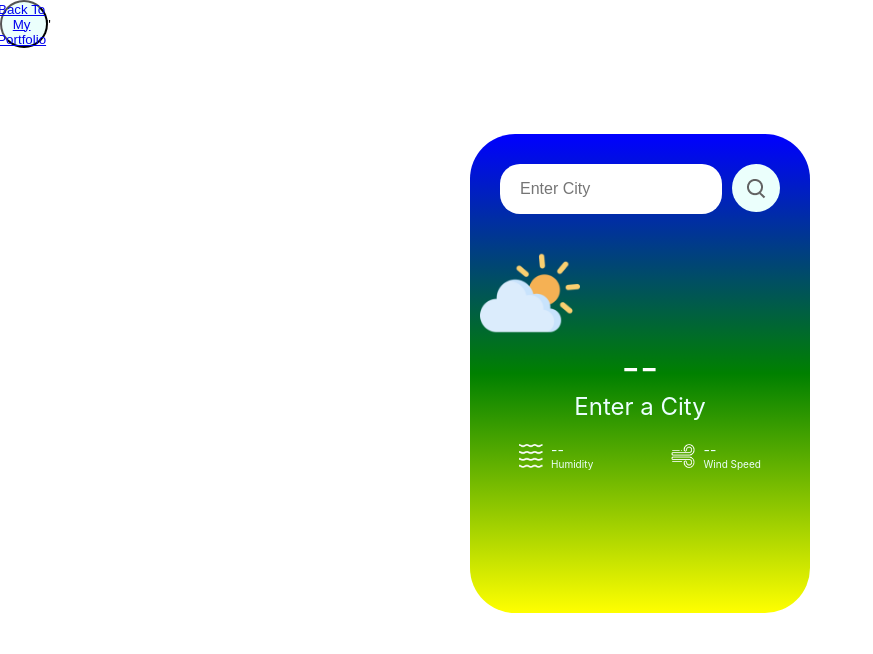
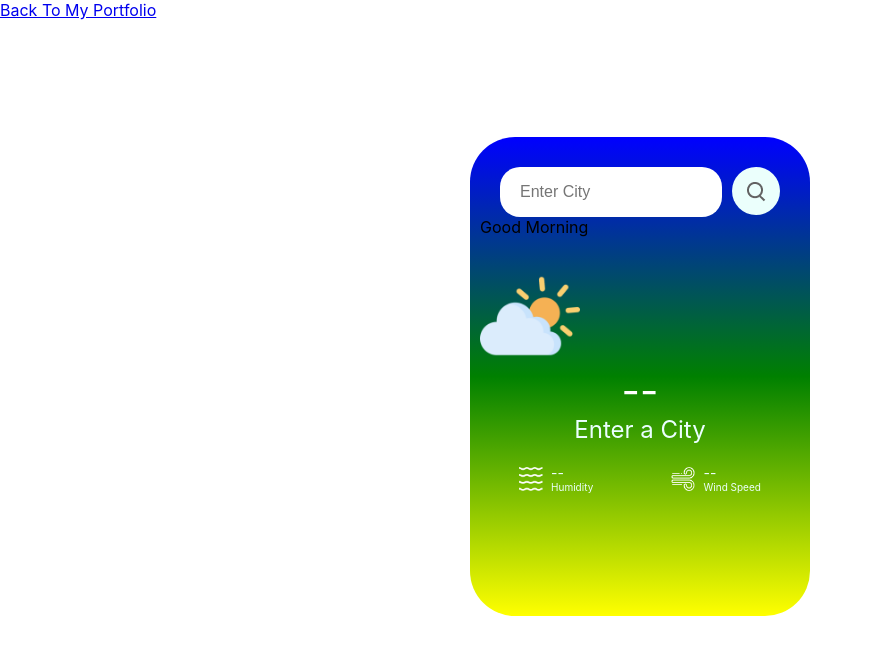
Before and after one commit to chandrasekar-canvas/weatherapps, a React (Create React App) app: page / in a window 1280 px wide. Shown: the top 654 px of the page, without its empty margins (0-873 px from the left). Built offline with nearby package versions, Linux system fonts and the light colour scheme.

Commit message:
Update WetherApp.jsx

```diff
--- a/src/components/WetherApp/WetherApp.jsx
+++ b/src/components/WetherApp/WetherApp.jsx
@@ -71,13 +71,14 @@ const WetherApp = () => {
 
   return (
     <>
-      <section>
-          <button className='search-icon'><a href="https://chandrasekarweb.netlify.app/">Back To My Portfolio</a>
-"</button>
-      <div className="greeting">Hi.{getGreeting()}My Name is chandrasekar.D Please Try it my wether App.</div>
+     <div>
+    <section>
+          <a className='portfolio' href="https://chandrasekarweb.netlify.app/">Back To My Portfolio</a>
+          <div className="greeting">{getGreeting()}</div>
+      <div className="greeting">Hi.{getGreeting()}.My Name is <span>chandrasekar.D</span> Please Try it my wether App.</div>
 
       </section>
-
+    </div>
     <div className='container'>
 
       <section>
@@ -94,7 +95,7 @@ const WetherApp = () => {
           </div>
         </div>
 
-        {/* Suggestions Dropdown */}
+      <div className="greetings">{getGreeting()}</div>
         {suggestions.length > 0 && (
           <div className="suggestions">
             {suggestions.map((place, idx) => (
```
